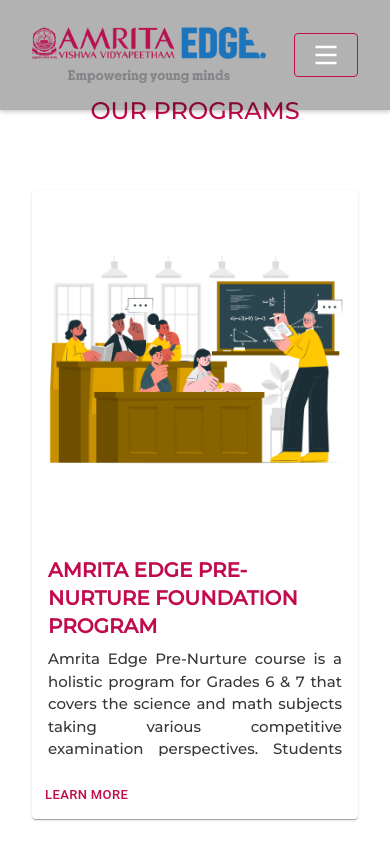
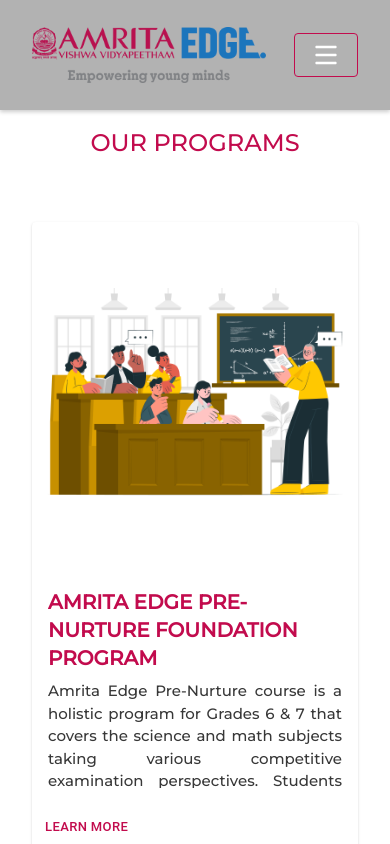
Before and after one commit to Web-Abhinand/EdgeNew, a React (Create React App) app: page /our-programs in a window 390 px wide. Shown: the top 844 px of the page. Built offline with nearby package versions, Linux system fonts and the light colour scheme.

Commit message:
alignment changed again

```diff
--- a/src/Pages/OurPrograms.module.css
+++ b/src/Pages/OurPrograms.module.css
@@ -54,13 +54,12 @@
       padding: 1rem;
     }
     .home_card_section h1{
-      padding-top: 2rem !important;
+      padding-top: 4rem !important;
       font-size: 2rem !important;
     }
   }
   @media screen and (max-width: 640px){
     .home_card_section h1{
-      padding-top: 2rem !important;
       font-size: 1.5rem !important;
     }
   }
```
